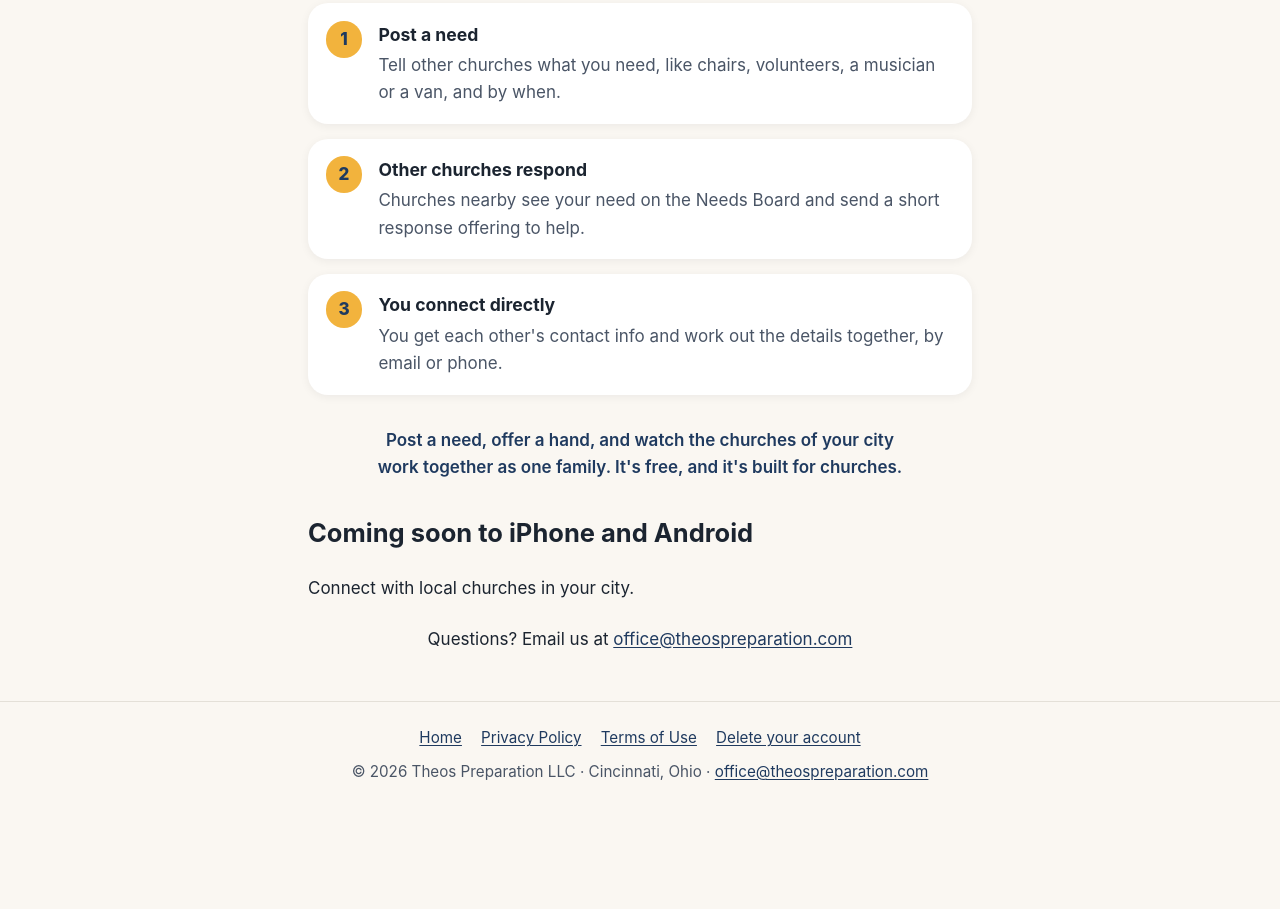
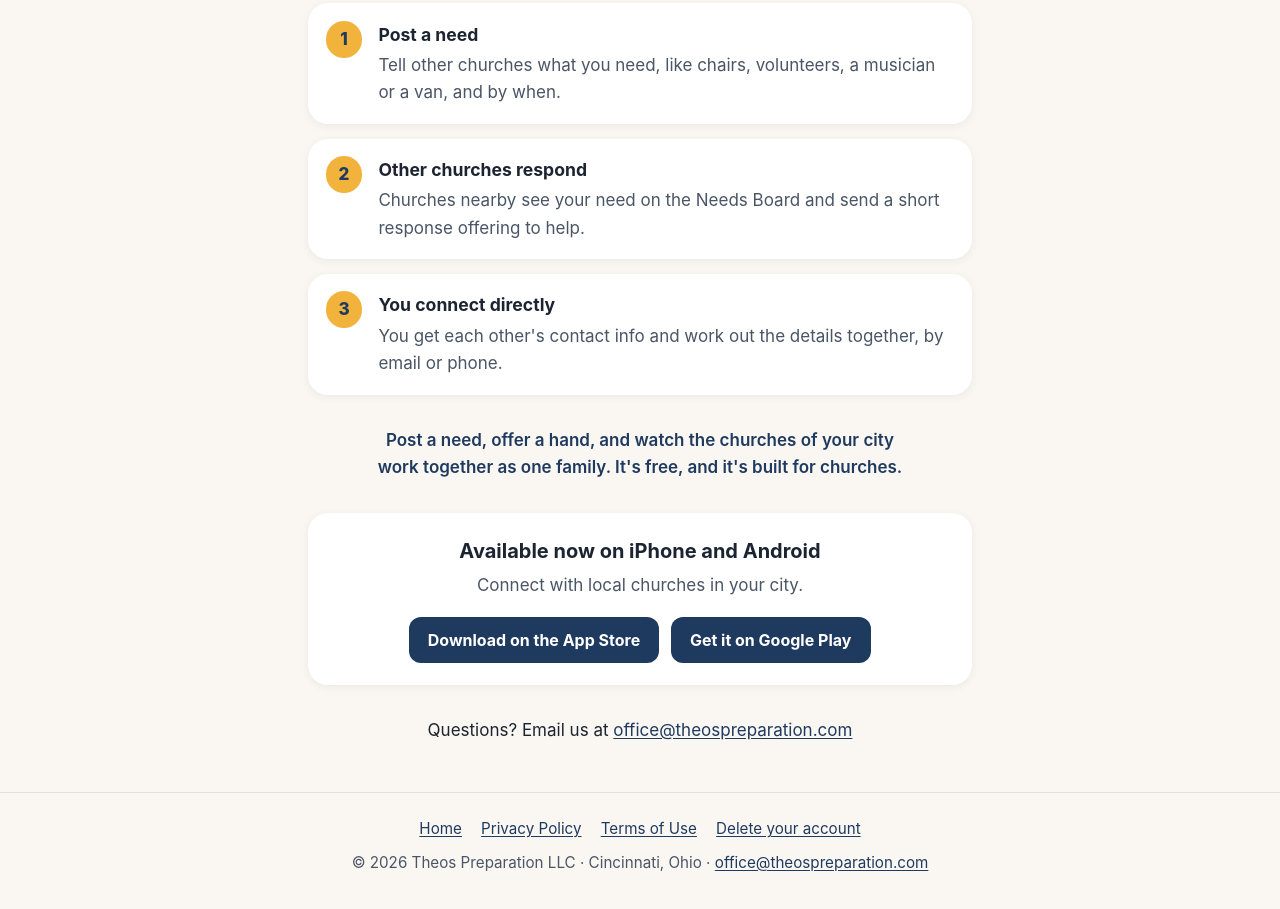
Before and after one commit to kenevester-glitch/fellowhaven-site, a plain HTML site: page index.html in a window 1280 px wide. Shown: the part 794-1703 px from the top of the page. Before the commit the page ends 1619 px from the top, so only its background shows below. Drawn offline with Linux system fonts and the light colour scheme.

Commit message:
Show FellowHaven as available now with App Store and Google Play links

```diff
--- a/index.html
+++ b/index.html
@@ -29,9 +29,13 @@
 <li><h3>You connect directly</h3><p>You get each other's contact info and work out the details together, by email or phone.</p></li>
 </ol>
 <p class="closing">Post a need, offer a hand, and watch the churches of your city work together as one family. It's free, and it's built for churches.</p>
-<section class="soon">
-<h2>Coming soon to iPhone and Android</h2>
+<section class="available" aria-labelledby="available-now">
+<h2 id="available-now">Available now on iPhone and Android</h2>
 <p>Connect with local churches in your city.</p>
+<div class="store-buttons">
+<a class="store-btn" href="https://apps.apple.com/us/app/fellowhaven/id6836943199" target="_blank" rel="noopener">Download on the App Store</a>
+<a class="store-btn" href="https://play.google.com/store/apps/details?id=com.theospreparation.churchboard" target="_blank" rel="noopener">Get it on Google Play</a>
+</div>
 </section>
 <p class="contact">Questions? Email us at <a href="mailto:office@theospreparation.com">office@theospreparation.com</a></p>
 </main>
```
